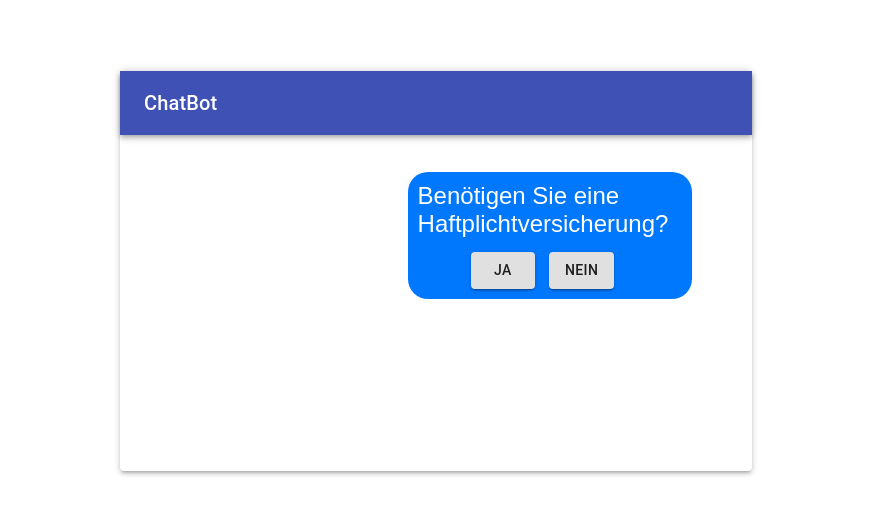
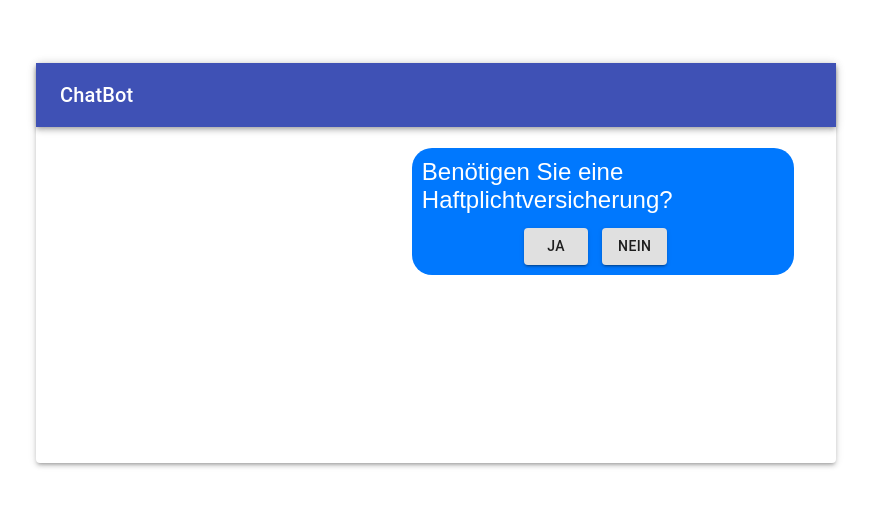
Before and after one commit to VCPY/chatbot, a React (Create React App) app: page / in a window 1280 px wide. Shown: the part 137-652 px from the top of the page, without its empty margins (204-1075 px from the left). Built offline with nearby package versions, Linux system fonts and the light colour scheme.

Commit message:
Adjusted styling to avoid unnecessary scrolling and zooming issues

```diff
--- a/public/index.html
+++ b/public/index.html
@@ -24,9 +24,9 @@
       work correctly both with client-side routing and a non-root public URL.
       Learn how to configure a non-root public URL by running `npm run build`.
     -->
-    <title>React App</title>
+    <title>Chatbot</title>
   </head>
-  <body>
+  <body style="margin: 0; padding:0;">
     <noscript>You need to enable JavaScript to run this app.</noscript>
     <div id="root"></div>
     <!--
--- a/src/App.tsx
+++ b/src/App.tsx
@@ -1,8 +1,16 @@
+import { createUseStyles } from "react-jss";
 import { ChatBot } from "./ChatBot";
 
+let styles = createUseStyles({
+  app: {
+    height:"100%",
+  }
+})
+
 function App() {
+  const classes = styles();
   return (
-    <div className="App">
+    <div className={classes.app}>
       <ChatBot></ChatBot>
     </div>
   );
--- a/src/ChatBot.tsx
+++ b/src/ChatBot.tsx
@@ -14,8 +14,8 @@ function Styles({ children }: any): any {
       height: '100vh',
     },
     paper: {
-      width: "50%",
-      height: "50%"
+      width: "50em",
+      height: "25em",
     }
   })
   return children(styles)
--- a/src/Questions.tsx
+++ b/src/Questions.tsx
@@ -10,7 +10,9 @@ function Styles({ children }: any): any {
     container: {
       margin: "2em",
       display: "flex",
-      height: "70%",
+      marginTop:"1em",
+      marginRight:"0.25em",
+      height: "75%",
       flexFlow: "column",
       justifyContent: "bottom",
       alignItems: "bottom",
```
